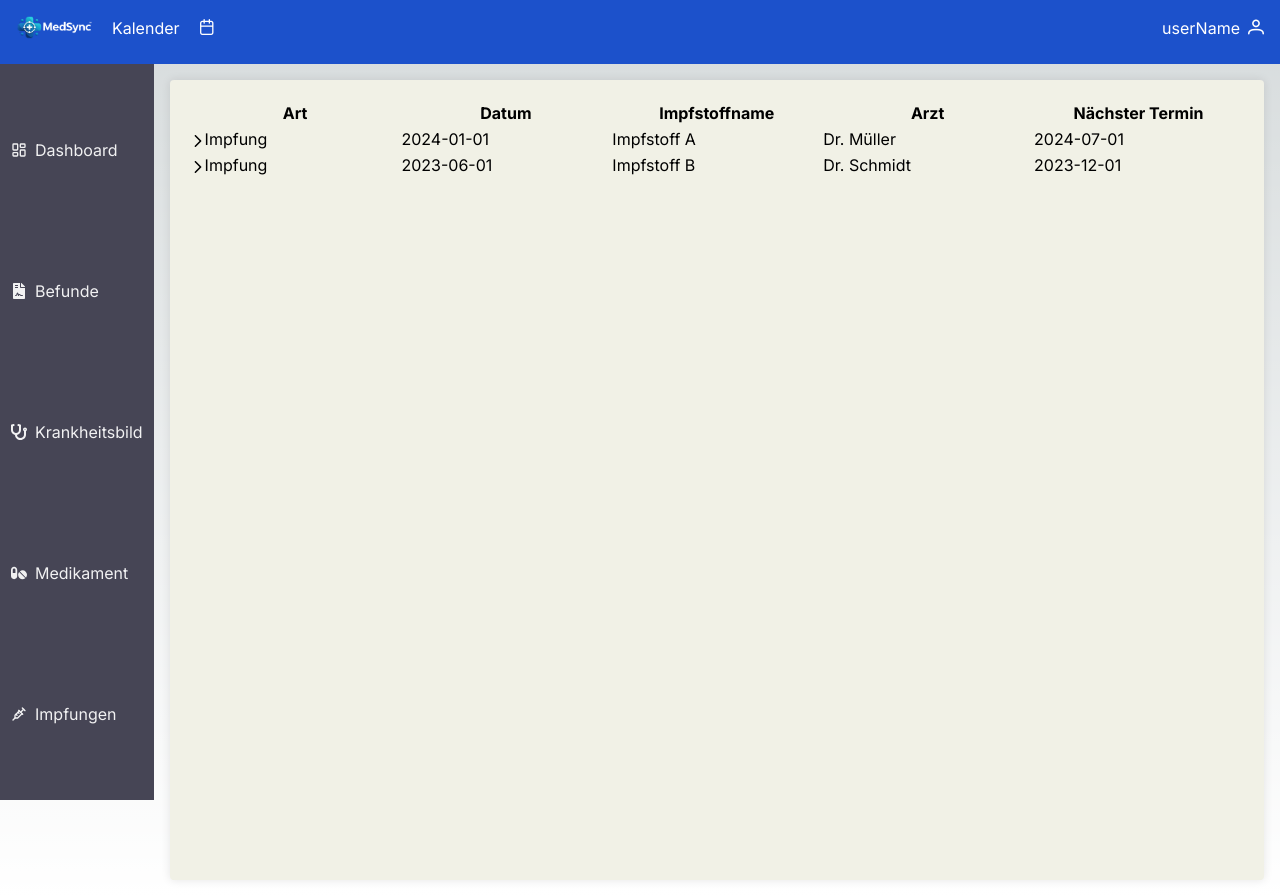
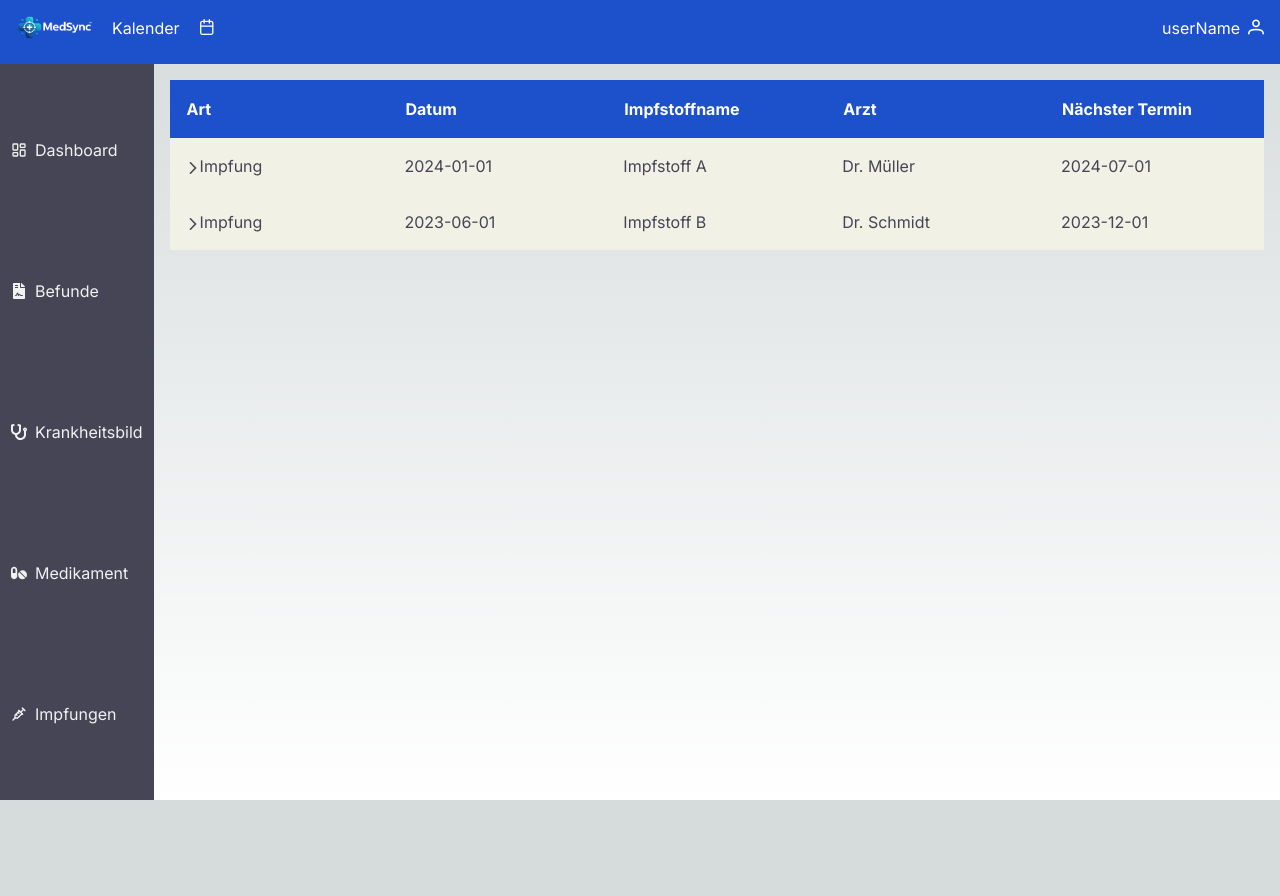
Before and after one commit to FlamurMaliqi/MsgKreathon, a Next.js app in the folder frontend/: page /Impfungen in a window 1280 px wide. After the commit the page ends 800 px from the top, so only its background shows below. Built offline with nearby package versions, Linux system fonts and the light colour scheme.

Commit message:
update impfungen
update colors ....

```diff
--- a/frontend/app/Impfungen/page.tsx
+++ b/frontend/app/Impfungen/page.tsx
@@ -9,7 +9,7 @@ export
 
         <HeaderNav></HeaderNav>
         <SideNav/>
-        <div className="m-4">
+        <div className="p-4">
             <TreeTable></TreeTable>
         </div>
 
--- a/frontend/app/components/SideNav.tsx
+++ b/frontend/app/components/SideNav.tsx
@@ -7,11 +7,11 @@ const SideNav = () => {
     return (
         <aside className="sideNav h-[92vh] w-[12vw] bg-[var(--sideNav)]">
             <ul className="grid justify-center items-center p-4 w-[100%] h-[100%]">
-                <li className="side-nav-item text-[var(--onSecondary)]"><a className="side-nav-link flex flex-row items-center" href="/"><LuLayoutDashboard/><span className="ml-2">Dashboard</span></a></li>
-                <li className="side-nav-item text-[var(--onSecondary)]"><a className="side-nav-link flex flex-row items-center" href="/Befunde"><FaFileContract /><span className="ml-2">Befunde</span></a></li>
-                <li className="side-nav-item text-[var(--onSecondary)]"><a className="side-nav-link flex flex-row items-center" href="/Krankheitsbild"><FaStethoscope /><span className="ml-2">Krankheitsbild</span></a></li>
-                <li className="side-nav-item text-[var(--onSecondary)]"><a className="side-nav-link flex flex-row items-center" href="/Medikament"><FaPills /><span className="ml-2">Medikament</span></a></li>
-                <li className="side-nav-item text-[var(--onSecondary)]"><a className="side-nav-link flex flex-row items-center" href="/Impfungen"><TbVaccine /><span className="ml-2">Impfungen</span></a></li>
+                <li className="side-nav-item text-[var(--onSecondary)]"><a className="side-nav-link flex flex-row items-center" href="./"><LuLayoutDashboard/><span className="ml-2">Dashboard</span></a></li>
+                <li className="side-nav-item text-[var(--onSecondary)]"><a className="side-nav-link flex flex-row items-center" href="./Befunde"><FaFileContract /><span className="ml-2">Befunde</span></a></li>
+                <li className="side-nav-item text-[var(--onSecondary)]"><a className="side-nav-link flex flex-row items-center" href="./Krankheitsbild"><FaStethoscope /><span className="ml-2">Krankheitsbild</span></a></li>
+                <li className="side-nav-item text-[var(--onSecondary)]"><a className="side-nav-link flex flex-row items-center" href="./Medikament"><FaPills /><span className="ml-2">Medikament</span></a></li>
+                <li className="side-nav-item text-[var(--onSecondary)]"><a className="side-nav-link flex flex-row items-center" href="./Impfungen"><TbVaccine /><span className="ml-2">Impfungen</span></a></li>
             </ul>
         </aside>
     );
--- a/frontend/app/components/TreeTable.tsx
+++ b/frontend/app/components/TreeTable.tsx
@@ -36,7 +36,7 @@ export default function BasicDemo() {
     }, []);
 
     return (
-        <div className="card h-[100vh]">
+        <div className="impfungen-table h-full w-full overflow-y-scroll">
             <TreeTable value={nodes} tableStyle={{ minWidth: '50rem' }}>
                 <Column field="art" header="Art" expander></Column>
                 <Column field="datum" header="Datum"></Column>
--- a/frontend/app/globals.css
+++ b/frontend/app/globals.css
@@ -15,11 +15,15 @@
   --sideNav: #464555;
   --onPrimary: #fff;
   --onSecondary: #fff;
-  --onTritary: #fff;
+  --onTritary: #464555;
   --onSurface: #000;
   --onAccent: #000;
   --borderRadius: 4px;
   --spacing: 20px;
+}
+
+html, body {
+  overflow-y: hidden;
 }
 
 body {
@@ -141,3 +145,25 @@ aside ul li a:hover:after{
   width: 100%;
   opacity: 0.9;
 }
+
+/* Table Style */
+.p-treetable-tbody td{
+  color: var(--onTritary);
+  padding: 1rem;
+}
+
+
+.p-column-header-content  {
+  text-align: start !important;
+  padding: 1rem;
+}
+
+.p-treetable-thead{
+  background-color: var(--primary);
+  color: var(--onPrimary);
+}
+
+.p-treetable-tbody{
+  background-color: var(--tritary);
+  color: var(--onTritary);
+}
--- a/frontend/app/page.tsx
+++ b/frontend/app/page.tsx
@@ -9,10 +9,10 @@ export default function Home() {
       <HeaderNav/>
       <SideNav/>
       <div className="content dashboard-grid h-[92vh] overflow-scroll p-4 grid gap-4">
-        <Card className="dashboard-area-a"/>
-        <Card className="dashboard-area-b"/>
-        <Card className="dashboard-area-c"/>
-        <Card className="dashboard-area-d"/>
+        <Card className="dashboard-area-a" title="Persöhnliche Daten"/>
+        <Card className="dashboard-area-b" title="Termine"/>
+        <Card className="dashboard-area-c" title="Medikamente"/>
+        <Card className="dashboard-area-d" title="Befunde"/>
       </div>
     </main>
   );
```
